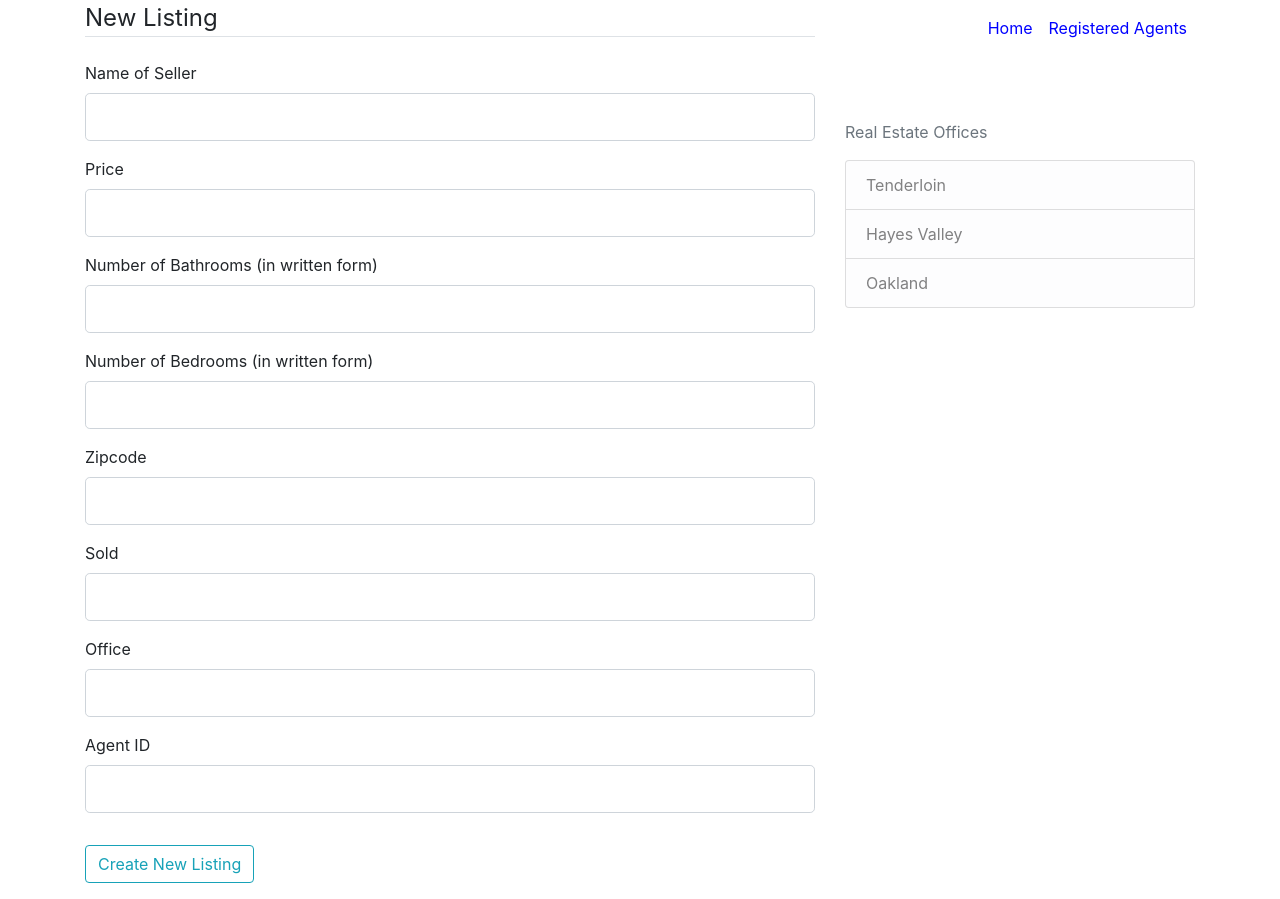
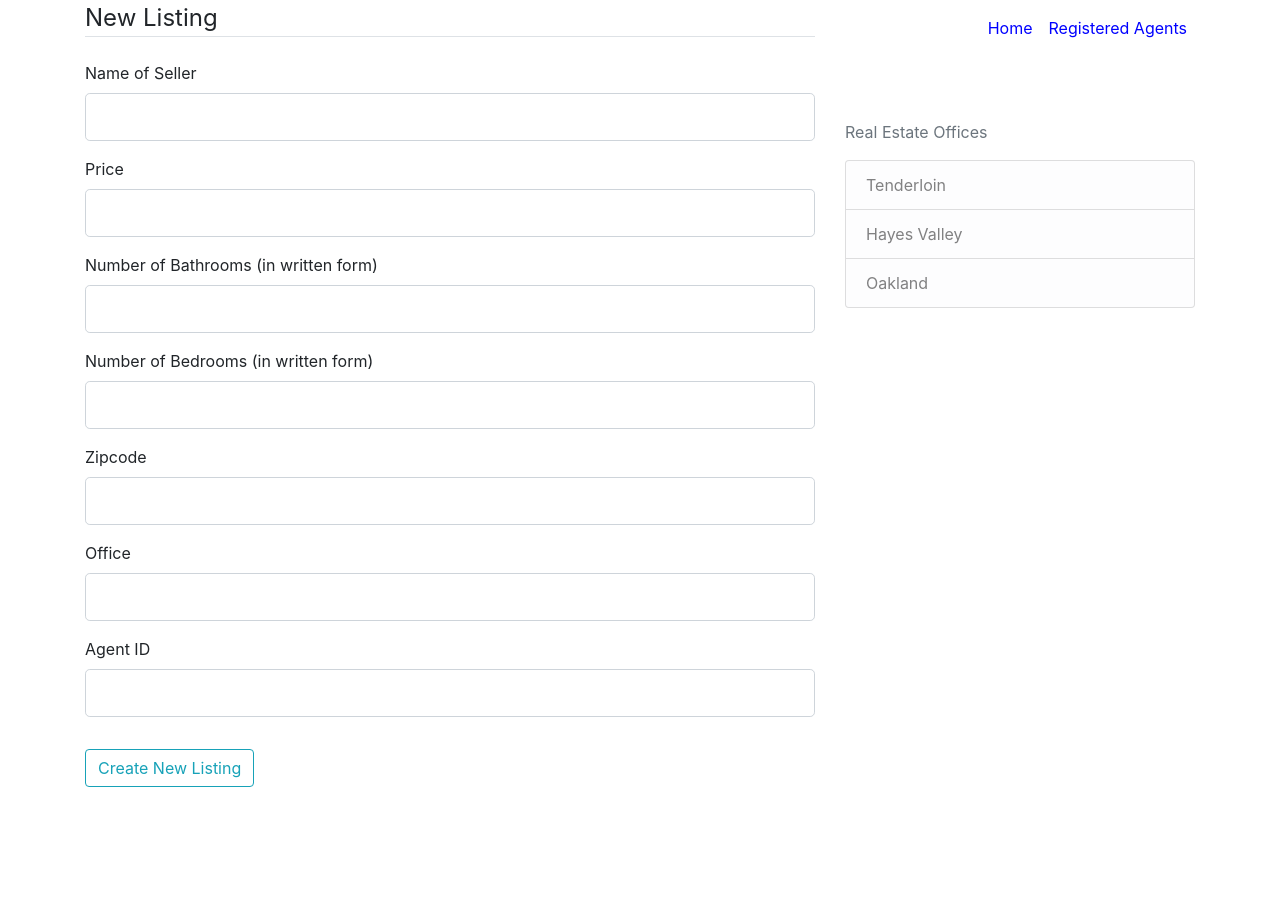
Before and after one commit to cesar-ca/real_estate, a Flask app: page /listing/new in a window 1280 px wide. After the commit the page ends 787 px from the top, so only its background shows below. Run offline with Flask 2, Linux system fonts and the light colour scheme; some libraries are stand-ins or nearby versions.

Commit message:
🗃 default value for sold is 'no' for new listings

```diff
--- a/real_estate/forms.py
+++ b/real_estate/forms.py
@@ -13,7 +13,7 @@ class ListingForm(FlaskForm):
     bathrooms = StringField('Number of Bathrooms (in written form)', validators=[DataRequired()])
     zipcode = StringField('Zipcode', validators=[DataRequired()])
     office = StringField('Office', validators=[DataRequired()])
-    sold = StringField('Sold', validators=[DataRequired()])
+    #sold = StringField('Sold', validators=[DataRequired()])
     agent_id = StringField('Agent ID', validators=[DataRequired()])
     submit = SubmitField('Create New Listing')
 
--- a/real_estate/models.py
+++ b/real_estate/models.py
@@ -18,7 +18,7 @@ class Listing(db.Model):
     bedrooms = db.Column(db.String(100), nullable=False)
     bathrooms = db.Column(db.String(100), nullable=False)
     zipcode = db.Column(db.String(100), nullable=False)
-    sold = db.Column(db.String(100), nullable=False)
+    sold = db.Column(db.String(100), nullable=False, default="No")
     office = db.Column(db.String(100), nullable=False)
     agent_id = db.Column(db.Integer, db.ForeignKey('agent.id'), nullable=False)
 
--- a/real_estate/routes.py
+++ b/real_estate/routes.py
@@ -23,7 +23,7 @@ def new_listing():
 
         #Legacy
         #listing = Listing(seller=form.seller.data, price=form.price.data, bedrooms=form.bedrooms.data, bathrooms=form.bathrooms.data, zipcode=form.zipcode.data, office=form.office.data, agent_id=form.agent_id.data)
-        listing = Listing(seller=form.seller.data, price=form.price.data, bedrooms=form.bedrooms.data, bathrooms=form.bathrooms.data, zipcode=form.zipcode.data, sold=form.sold.data, office=form.office.data, agent_id=form.agent_id.data)
+        listing = Listing(seller=form.seller.data, price=form.price.data, bedrooms=form.bedrooms.data, bathrooms=form.bathrooms.data, zipcode=form.zipcode.data, office=form.office.data, agent_id=form.agent_id.data)
         db.session.add(listing)
         db.session.commit()
         flash('The listing has been created!', 'success')
--- a/real_estate/templates/create_listing.html
+++ b/real_estate/templates/create_listing.html
@@ -77,19 +77,6 @@
                 {% endif %}
             </div>
             <div class="form-group">
-                {{ form.sold.label(class="form-control-label") }}
-                {% if form.sold.errors %}
-                    {{ form.sold(class="form-control form-control-lg is-invalid") }}
-                    <div class="invalid-feedback">
-                        {% for error in form.sold.errors %}
-                            <span>{{ error }}</span>
-                        {% endfor %}
-                    </div>
-                {% else %}
-                    {{ form.sold(class="form-control form-control-lg") }}
-                {% endif %}
-            </div>
-            <div class="form-group">
                 {{ form.office.label(class="form-control-label") }}
                 {% if form.office.errors %}
                     {{ form.office(class="form-control form-control-lg is-invalid") }}
```
Also changed, not shown: real_estate/site.db.
